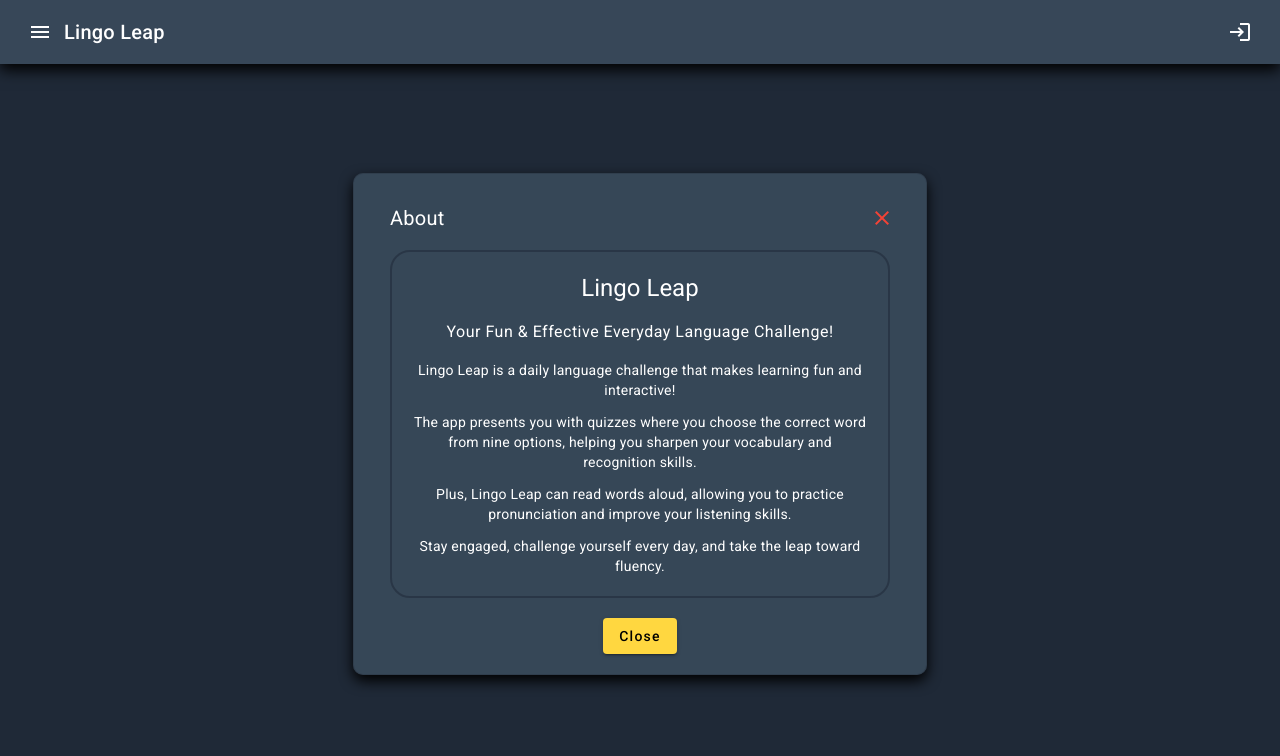
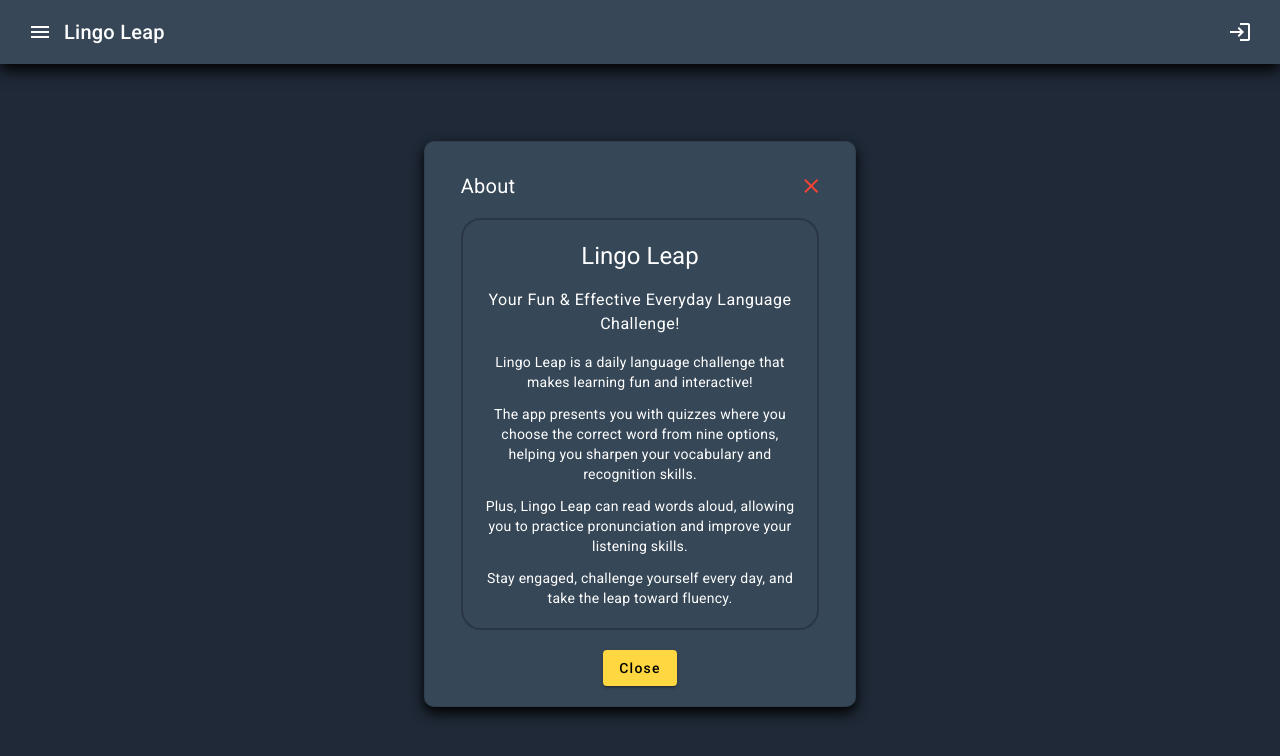
Before and after one commit to jakub-chyla/Lingo-Leap, an Angular app in the folder Lingoleap - FE/: page /about in a window 1280 px wide. Shown: the top 756 px of the page. Built offline with nearby package versions, Linux system fonts and the light colour scheme; no server answers.

Commit message:
changed added about

```diff
--- a/Lingoleap - FE/src/app/page/about/about.component.html
+++ b/Lingoleap - FE/src/app/page/about/about.component.html
@@ -11,7 +11,7 @@
       </div>
     </div>
     <mat-card-content>
-      <div class="about-cloud">
+      <div class="about-cloud w-[28vw] min-w-[300px]">
         <div class="m-[20px]">
           <h1>Lingo Leap</h1>
           <h4>Your Fun & Effective Everyday Language Challenge!</h4>
--- a/Lingoleap - FE/src/app/page/about/about.component.scss
+++ b/Lingoleap - FE/src/app/page/about/about.component.scss
@@ -19,9 +19,6 @@
 }
 
 .about-cloud {
-  //min-height: 375px;
-  min-width: 200px;
-  max-width: 500px;
   border: 2px solid rgba(31, 41, 55, 0.53);
   border-radius: 20px;
   transition: border-color 0.1s ease-in-out;
```
